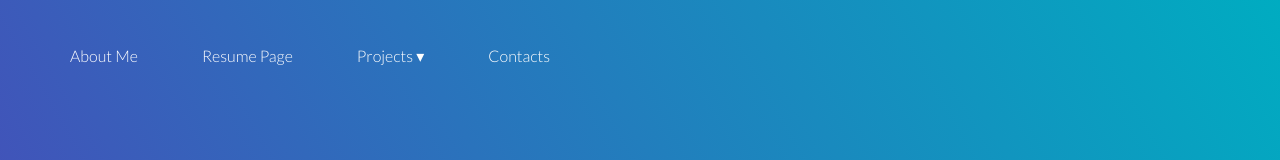
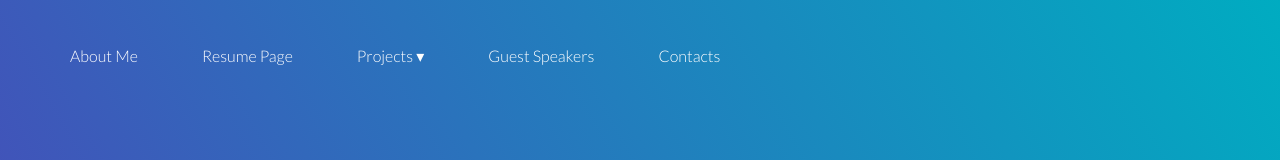
Before and after one commit to zengjosh/ZengJoshOnlinePortfolio, a website: page resumepage.html in a window 1280 px wide. Shown: the top 160 px of the page. Drawn offline with Linux system fonts and the light colour scheme.

Commit message:
Update resumepage.html

```diff
--- a/resumepage.html
+++ b/resumepage.html
@@ -26,6 +26,8 @@ of Simple CSS Waves-->
         <a href="123Py.html" class="nav-link">1.2.3 Apple Avalanche</a>
         <a href="polkadot.html" class="nav-link">Polka Dot Game</a>
       </div>
+      </li>
+    <li><a href="guestspeaker.html" class="nav-link">Guest Speakers</a></li>
     </li>
     <li><a href="contacts.html" class="nav-link">Contacts</a></li>
   </ul>
```
